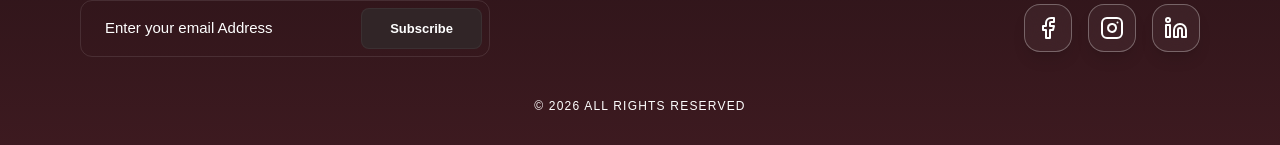
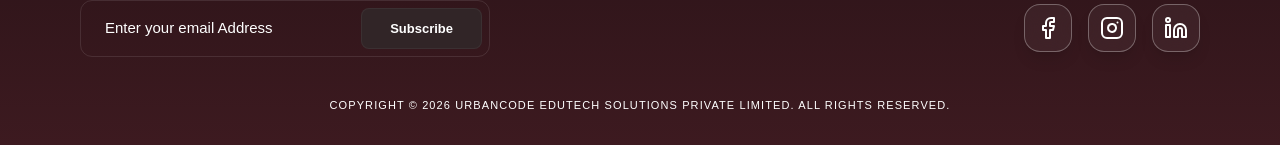
Before and after one commit to kattraan/kattraan-dev, a React (Vite) app in the folder client/: page / in a window 1280 px wide. Shown: the part 4706-4851 px from the top of the page. Built offline with nearby package versions, Linux system fonts and the light colour scheme; no server answers; a web font is replaced by a local one.

Commit message:
footer updated

```diff
--- a/client/src/components/common/Footer.jsx
+++ b/client/src/components/common/Footer.jsx
@@ -126,8 +126,8 @@ const Footer = () => {
           </div> */}
 
           <div className="pt-2">
-            <p className="text-white text-[12px] font-medium tracking-widest uppercase font-satoshi leading-relaxed">
-              © 2026 All Rights Reserved
+            <p className="text-white text-[11px] font-medium tracking-widest uppercase font-satoshi leading-relaxed">
+              Copyright © 2026 Urbancode Edutech Solutions Private Limited. All rights reserved.
             </p>
           </div>
         </div>
--- a/client/src/components/landing pages/contact.jsx
+++ b/client/src/components/landing pages/contact.jsx
@@ -201,8 +201,7 @@ const Contact = () => {
                   <div>
                     <p className="text-xs text-white/50 uppercase tracking-wider font-bold">Registered Office</p>
                     <p className="text-white/80 font-light text-sm leading-relaxed mt-1">
-                      Urbancode Training And Solutions
-                      Private Limited,<br />
+                      Urbancode Edutech Solutions Private Limited,<br />
                       9/29, 5th St, Kamakoti Nagar, Pallikaranai, Chennai, Tamil Nadu, 600100
                     </p>
                   </div>
```
